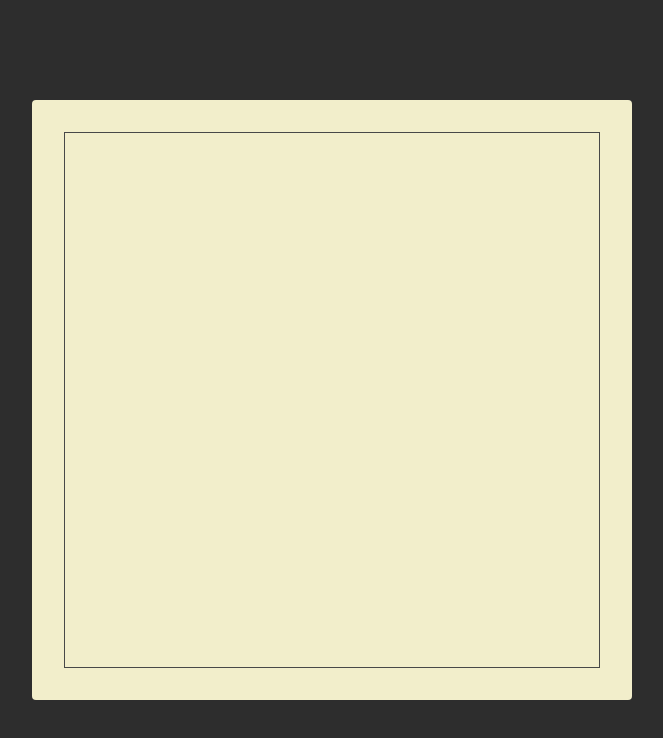
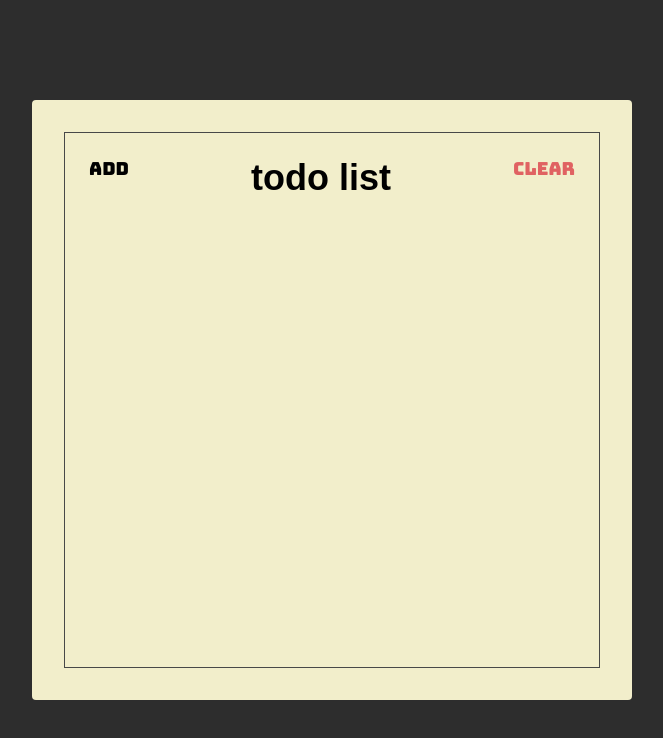
Before and after one commit to agengayuu/create-react-course, a website: page index.html in a window 1280 px wide. Shown: the whole page, without its empty margins (308-971 px from the left). Drawn offline with Linux system fonts and the light colour scheme.

Commit message:
Membuat Header Section

```diff
--- a/index.html
+++ b/index.html
@@ -13,7 +13,13 @@
   </head>
   <body>
     <div class="container">
-      <div class="frame"></div>
+      <div class="frame">
+        <div class="header">
+          <button class="header-btn">Add</button>
+          <h1 class="header-title">Todo List</h1>
+          <button class="header-btn main-red-color">Clear</button>
+        </div>
+      </div>
     </div>
   </body>
 </html>
--- a/styles.css
+++ b/styles.css
@@ -1,5 +1,13 @@
 * {
   box-sizing: border-box;
+}
+
+:root {
+  --main-red-color: #e06262;
+}
+
+.main-red-color {
+  color: var(--main-red-color);
 }
 
 html {
@@ -36,4 +44,32 @@
 .frame {
   border: 1px solid #484848;
   height: 100%;
+
+  display: flex;
+  flex-direction: column;
 }
+
+.header {
+  display: flex;
+  align-items: flex-start;
+}
+
+.header-title {
+  flex: 1;
+  text-align: center;
+
+  font-size: 3.6rem;
+  font-family: "Hommade Apple", sans-serif;
+  text-transform: lowercase;
+}
+
+.header-btn {
+  font-size: 1.8rem;
+  font-family: "Bungee", sans-serif;
+
+  padding: 24px;
+
+  background: unset;
+  border: unset;
+  outline: unset;
+}
```
